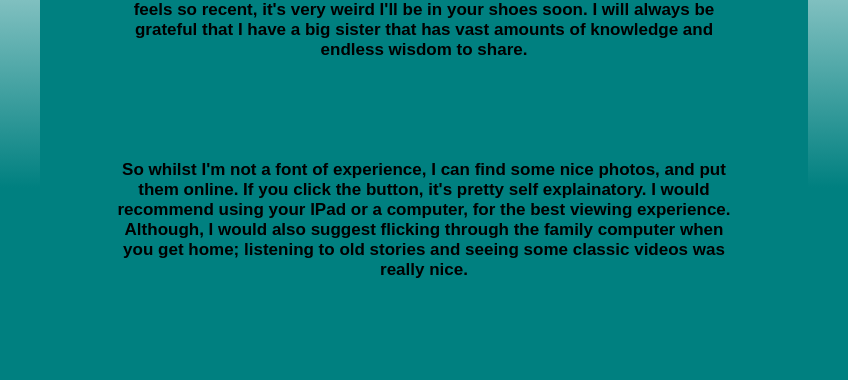
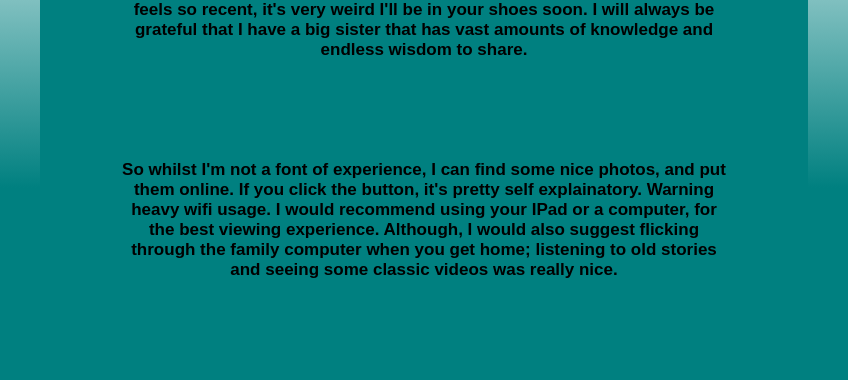
Before and after one commit to finnaf/tara20, a plain HTML site: page index.html in a window 1280 px wide. Shown: the part 187-567 px from the top of the page, 216-1064 px from the left. Drawn offline with Linux system fonts and the light colour scheme; grey boxes are pictures that could not be loaded.

Commit message:
Update index.html

```diff
--- a/index.html
+++ b/index.html
@@ -26,7 +26,7 @@
         </div>
         <div class="main-text">
           So whilst I'm not a font of experience, I can find some nice photos, and put them online. If you click the button, it's pretty self
-          explainatory. I would recommend using your IPad or a computer, for the best viewing experience.
+          explainatory. Warning heavy wifi usage. I would recommend using your IPad or a computer, for the best viewing experience.
           Although, I would also suggest flicking through the family computer when you get home; listening to old stories and seeing some classic videos was really nice.
         </div>
         <div class="centre">
```
